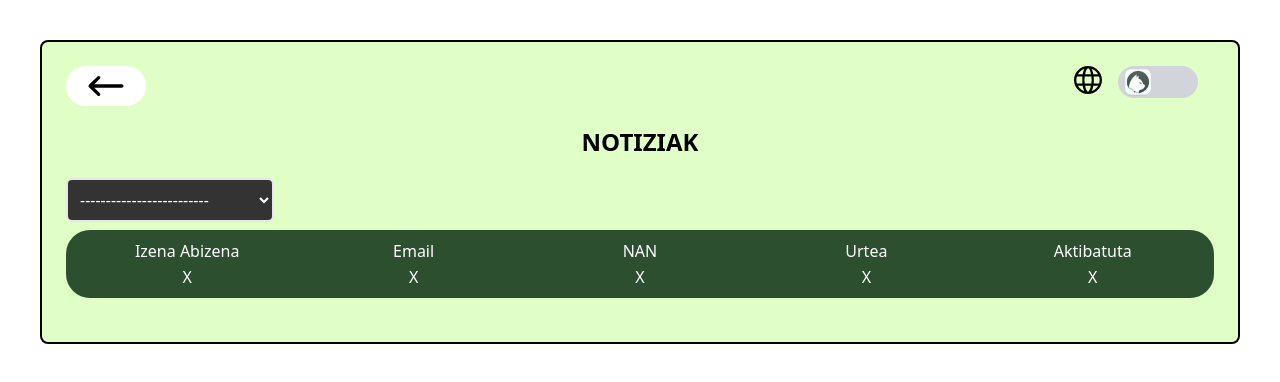
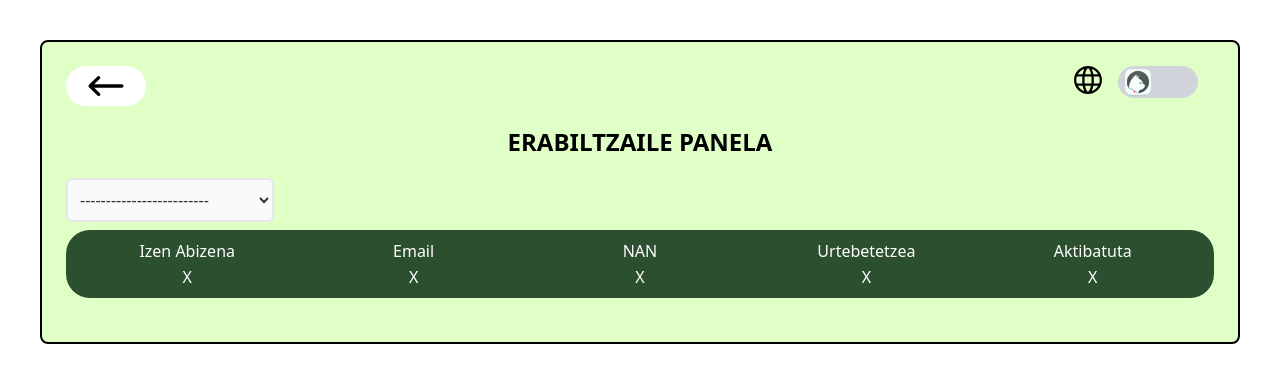
Before and after one commit to OceansForce/Erronka_BAST, a React (Create React App) app in the folder Frontend/: page /Ad_erabiltzaileak in a window 1280 px wide. Shown: the top 382 px of the page. Built offline with nearby package versions, Linux system fonts and the light colour scheme.

Commit message:
Erabiltzaile panela tradukzioa eginda

```diff
--- /dev/null
+++ b/Frontend/src/118n/locales/es/admin/erabiltzaile_panela.json
@@ -0,0 +1,12 @@
+{
+    "Erabiltzaile_N": "Usuario Normal",
+    "Babes_elkarte":"Protectoras",
+    "Erabiltzaileak":"Panel de Usuarios",
+    "IzenAbiz":"Nombre y Apellido",
+    "Email":"Gmail",
+    "NAN":"DNI",
+    "Jaio_data":"Cumpleaños",
+    "Elkartea":"Protectora",
+    "Aktibatuta":"Actibado"
+
+}
--- /dev/null
+++ b/Frontend/src/118n/locales/eu/admin/erabiltzaile_panela.json
@@ -0,0 +1,12 @@
+{
+    "Erabiltzaile_N": "Erabiltzaile Normalak",
+    "Babes_elkarte":"Babes Elkarteak",
+    "Erabiltzaileak":"Erabiltzaile Panela",
+    "IzenAbiz":"Izen Abizena",
+    "Email":"Email",
+    "NAN":"NAN",
+    "Jaio_data":"Urtebetetzea",
+    "Elkartea":"Babes Elkartea",
+    "Aktibatuta":"Aktibatuta"
+
+}
--- a/Frontend/src/app.js
+++ b/Frontend/src/app.js
@@ -14,6 +14,7 @@ import Ad_adoptatu from './pages/Ad_adoptatu';
 import Profila from './pages/profila';
 import Ad_notiziak_aditatu from './pages/Ad_notiziak_aditatu';
 import Ad_erabiltzaileak from './pages/Ad_erabiltzaileak';
+import Animalia_adoptatu from './pages/animalia_adoptatu';
 
 import NewsDetail from './pages/NewsDetail';
 
@@ -40,6 +41,7 @@ function App() {
           <Route path='/Ad_erabiltzaileak' element={<Ad_erabiltzaileak/>}/>
           <Route path="/Profila" element={<Profila/>}/>
           <Route path="/news/:id" element={<NewsDetail />} />
+          <Route path='/Animalia_adoptatu' element={<Animalia_adoptatu/>}/>
       </Routes>
     </Router>
   );
--- a/Frontend/src/components/adopzioa/animaliak/animaliak.jsx
+++ b/Frontend/src/components/adopzioa/animaliak/animaliak.jsx
@@ -1,23 +1,30 @@
+import { Link } from "react-router-dom";
+
 const Animaliak= ({ img, izena, kokapena, mota})=>{
     let link=`/img/${img}.png`;
 
     if(mota==="adopzio"){
-      return <div className="max-w-80  mb-8 mx-5">
-      <img src={link} alt={izena} className="rounded-t-3xl"/>
-      <div className="dark:bg-dark  bg-primary p-2 rounded-b-2xl text-center">
-        <p className="dark:text-white font-semibold fonts_ubutu">{izena}</p>
-        <p className="dark:text-white font-semibold fonts_ubutu">{kokapena}</p>
-      </div>
-    </div>
+
+      return <Link to="/Animalia_adoptatu" className="w-1/4 max-w-80  mb-8 mx-5">
+
+          <img src={link} alt={izena} className="rounded-t-3xl"/>
+          <div className="dark:bg-dark  bg-primary p-2 rounded-b-2xl text-center">
+            <p className="dark:text-white font-semibold fonts_ubutu">{izena}</p>
+            <p className="dark:text-white font-semibold fonts_ubutu">{kokapena}</p>
+          </div>
+
+      </Link>
     }
     else if(mota==="galduta"){
-      return <div className="max-w-96  mb-8 mx-5">
-      <img src={link} alt={izena} className="rounded-t-3xl"/>
-      <div className="dark:bg-dark  bg-primary p-2 rounded-b-2xl text-center">
-        <p className="dark:text-white font-semibold fonts_ubutu">{izena}</p>
-        <p className="dark:text-white font-semibold fonts_ubutu">{kokapena}</p>
-      </div>
-    </div>
+
+      return <div className="w-1/4 max-w-96  mb-8 mx-5">
+          <img src={link} alt={izena} className="rounded-t-3xl"/>
+          <div className="dark:bg-dark  bg-primary p-2 rounded-b-2xl text-center">
+            <p className="dark:text-white font-semibold fonts_ubutu">{izena}</p>
+            <p className="dark:text-white font-semibold fonts_ubutu">{kokapena}</p>
+          </div>
+        </div>
+
     }
     else if(mota==="profila"){
       return <div className="w-1/4 max-w-96  mb-8 mt-8 mx-5">
--- /dev/null
+++ b/Frontend/src/components/animalia_adopzioa/body.js
@@ -0,0 +1,15 @@
+
+
+function Adopzioak() {
+
+
+    return (
+      <>
+        <div className="w-1/2 flex flex-col">
+
+        </div>
+      </>
+    );
+}
+
+export default Adopzioak;
--- a/Frontend/src/pages/Ad_erabiltzaileak.js
+++ b/Frontend/src/pages/Ad_erabiltzaileak.js
@@ -9,7 +9,7 @@ import IpAPI from "./../config/ipAPI";
 
 function Ad_erabiltzaileak() {
 
-    const [aukera, setAukera]= useState(false);
+    const [aukera, setAukera]= useState(null);
 
     useEffect(()=>{
         console.log(aukera);
@@ -35,24 +35,27 @@ function Ad_erabiltzaileak() {
                             <DarkModeToggle className='w-1/2' />
                         </div>
                     </div>
-                    <p className='w-full font-semibold text-2xl my-5 dark:text-white uppercase'>Notiziak</p>
+                    <p className='w-full font-semibold text-2xl my-5 dark:text-white uppercase'>{t("EraPanela:Erabiltzaileak")}</p>
                     <div className='w-full flex flex-col text-left' id='notiziak'>
-                        <select className='w-52 bg-dark_body text-white p-2 mb-2 focus:border-primary  border-2 rounded-md' onChange={(e)=> setAukera(Boolean(e.target.value))}>
-                            <option>-------------------------</option>
-                            <option value={false}>Erabiltzaile Normalak</option>
-                            <option value={true}>Babes Elkarteak</option>
+                        <select className='w-52 bg-gray-50 text-dark_body dark:bg-dark_body dark:text-white p-2 mb-2 focus:border-dark dark:focus:border-primary  border-2 rounded-md'  onChange={(e) => {
+                                const value = e.target.value === "true";
+                                setAukera(value);
+                            }}>
+                            <option value="">-------------------------</option>
+                            <option value="false">{t("EraPanela:Erabiltzaile_N")}</option>
+                            <option value="true">{t("EraPanela:Babes_elkarte")}</option>
                         </select>
 
                         <div  className='flex flex-row dark:bg-primary bg-dark p-2 mb-5 rounded-3xl justify-between'>
-                            {aukera ?(
+                            {aukera === true ?(
                                 <table className='w-full  border-collapse'>
                                     <tr className='text-center w-full'>
-                                        <td className='w-1/7 text-white dark:text-black border-lime-300'>Izena Abizena</td>
-                                        <td className='w-1/7 text-white dark:text-black border-x-3 border-lime-300'>Email</td>
-                                        <td className='w-1/7 text-white dark:text-black border-x-3 border-lime-300'>NAN</td>
-                                        <td className='w-1/7 text-white dark:text-black border-x-3 border-lime-300'>Urtea</td>
-                                        <td className='w-1/7 text-white dark:text-black border-x-3 border-lime-300'>Elkartea</td>
-                                        <td className='w-1/7 text-white dark:text-black  border-lime-300'>Aktibatuta</td>
+                                        <td className='w-1/7 text-white dark:text-black border-lime-300'>{t("EraPanela:IzenAbiz")}</td>
+                                        <td className='w-1/7 text-white dark:text-black border-x-3 border-lime-300'>{t("EraPanela:Email")}</td>
+                                        <td className='w-1/7 text-white dark:text-black border-x-3 border-lime-300'>{t("EraPanela:NAN")}</td>
+                                        <td className='w-1/7 text-white dark:text-black border-x-3 border-lime-300'>{t("EraPanela:Jaio_data")}</td>
+                                        <td className='w-1/7 text-white dark:text-black border-x-3 border-lime-300'>{t("EraPanela:Elkartea")}</td>
+                                        <td className='w-1/7 text-white dark:text-black  border-lime-300'>{t("EraPanela:Aktibatuta")}</td>
                                     </tr>
                                     <tr className='text-center w-full'>
                                         <td className='w-1/7 text-white dark:text-black border-y-3 border-lime-300'>X</td>
@@ -63,14 +66,14 @@ function Ad_erabiltzaileak() {
                                         <td className='w-1/7 text-white dark:text-black border-y-3 border-lime-300'>X</td>
                                     </tr>
                                 </table>
-                            ):(
+                            ): (
                                 <table className='w-full  border-collapse'>
                                     <tr className='text-center w-full'>
-                                        <td className='w-1/6 text-white dark:text-black border-lime-300'>Izena Abizena</td>
-                                        <td className='w-1/6 text-white dark:text-black border-x-3 border-lime-300'>Email</td>
-                                        <td className='w-1/6 text-white dark:text-black border-x-3 border-lime-300'>NAN</td>
-                                        <td className='w-1/6 text-white dark:text-black  border-lime-300'>Urtea</td>
-                                        <td className='w-1/6 text-white dark:text-black  border-lime-300'>Aktibatuta</td>
+                                        <td className='w-1/6 text-white dark:text-black border-lime-300'>{t("EraPanela:IzenAbiz")}</td>
+                                        <td className='w-1/6 text-white dark:text-black border-x-3 border-lime-300'>{t("EraPanela:Email")}</td>
+                                        <td className='w-1/6 text-white dark:text-black border-x-3 border-lime-300'>{t("EraPanela:NAN")}</td>
+                                        <td className='w-1/6 text-white dark:text-black  border-lime-300'>{t("EraPanela:Jaio_data")}</td>
+                                        <td className='w-1/6 text-white dark:text-black  border-lime-300'>{t("EraPanela:Aktibatuta")}</td>
                                     </tr>
                                     <tr className='text-center w-full'>
                                         <td className='w-1/6 text-white dark:text-black border-y-3 border-lime-300'>X</td>
--- /dev/null
+++ b/Frontend/src/pages/animalia_adoptatu.js
@@ -0,0 +1,19 @@
+import Adopzioak from "../components/adopzioa/adopzio";
+import Header from '../header-footer/header';
+import Footer from '../header-footer/footer';
+
+function Animalia_adoptatu() {
+
+
+    return (
+      <>
+        <Header />
+
+        <Adopzioak/>
+
+        <Footer />
+      </>
+    );
+}
+
+export default Animalia_adoptatu;
```
Also changed, not shown: Frontend/src/118n/menu.js (+16 -2 lines).
